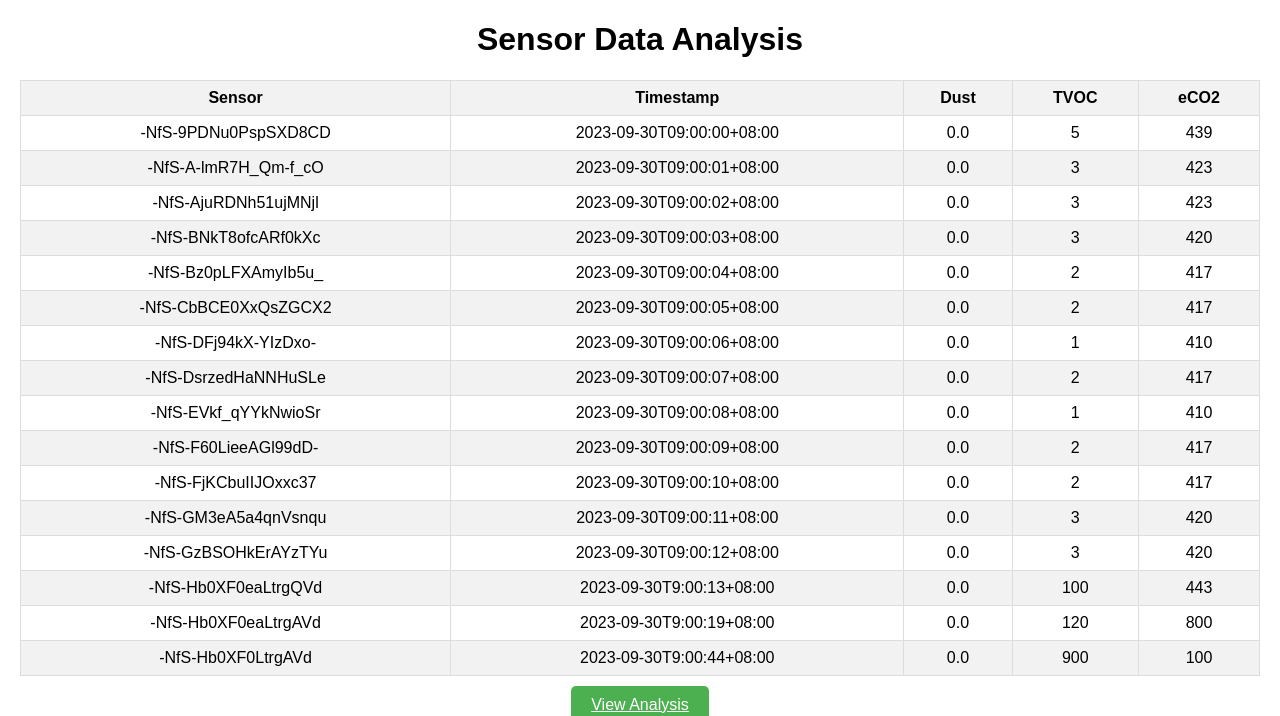
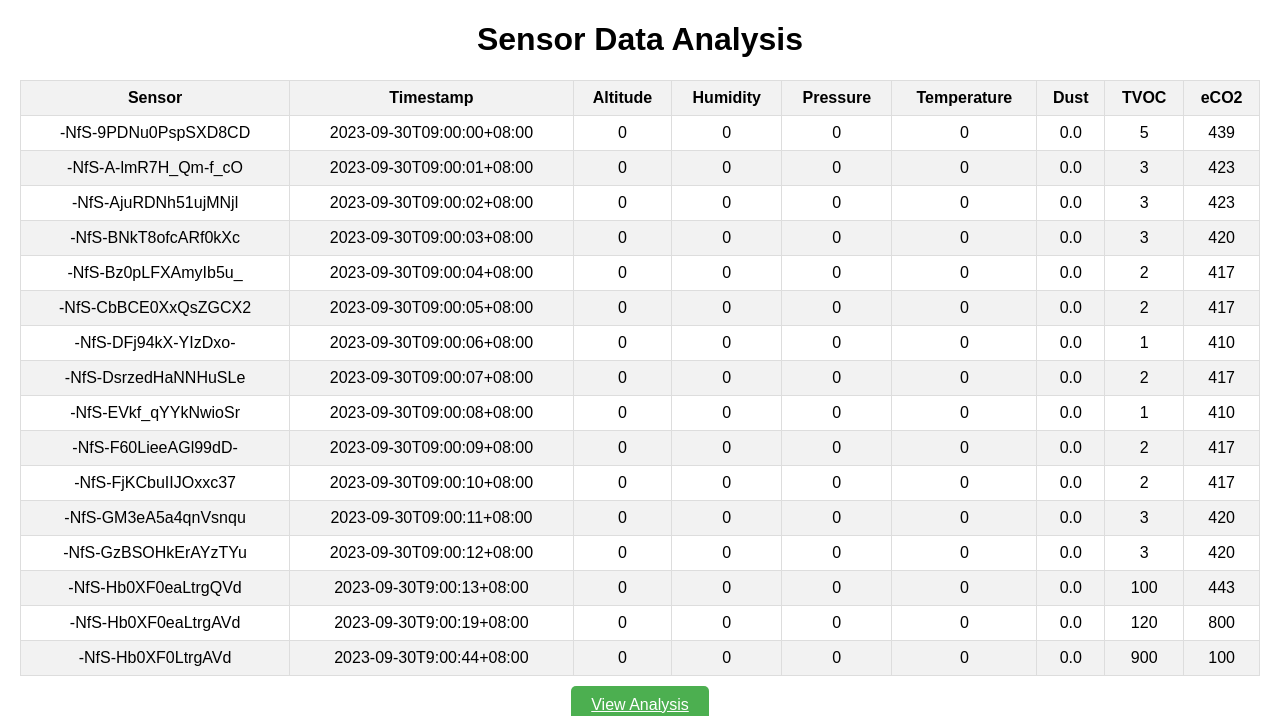
Before and after one commit to maxchtse/IOTWebDevelopment, a Flask app: page / in a window 1280 px wide. Shown: the top 716 px of the page. Run offline with Flask 2, Linux system fonts and the light colour scheme; data that the repository does not hold is empty.

Commit message:
add sensor data

```diff
--- a/templates/index.html
+++ b/templates/index.html
@@ -24,8 +24,6 @@
         padding: 8px;
         text-align: center;
       }
-
-
 
       th {
         background-color: #f2f2f2;
@@ -65,6 +63,10 @@
         <tr>
           <th>Sensor</th>
           <th>Timestamp</th>
+          <th>Altitude</th>
+          <th>Humidity</th>
+          <th>Pressure</th>
+          <th>Temperature</th>
           <th>Dust</th>
           <th>TVOC</th>
           <th>eCO2</th>
@@ -74,10 +76,14 @@
         {% for sensor, data in analysis_results.items() %}
         <tr>
           <td>{{ sensor }}</td>
-          <td>{{ data.timestamp }}</td>
-          <td>{{ data.Dust }}</td>
-          <td>{{ data.TVOC }}</td>
-          <td>{{ data.eCO2 }}</td>
+          <td>{{ data.timestamp |default(0) }}</td>
+          <td>{{ data.Altitude |default(0) }}</td>
+          <td>{{ data.Humidity |default(0) }}</td>
+          <td>{{ data.Pressure |default(0) }}</td>
+          <td>{{ data.Temperature |default(0) }}</td>
+          <td>{{ data.Dust |default(0) }}</td>
+          <td>{{ data.TVOC |default(0) }}</td>
+          <td>{{ data.eCO2 |default(0) }}</td>
         </tr>
         {% endfor %}
       </tbody>
```
